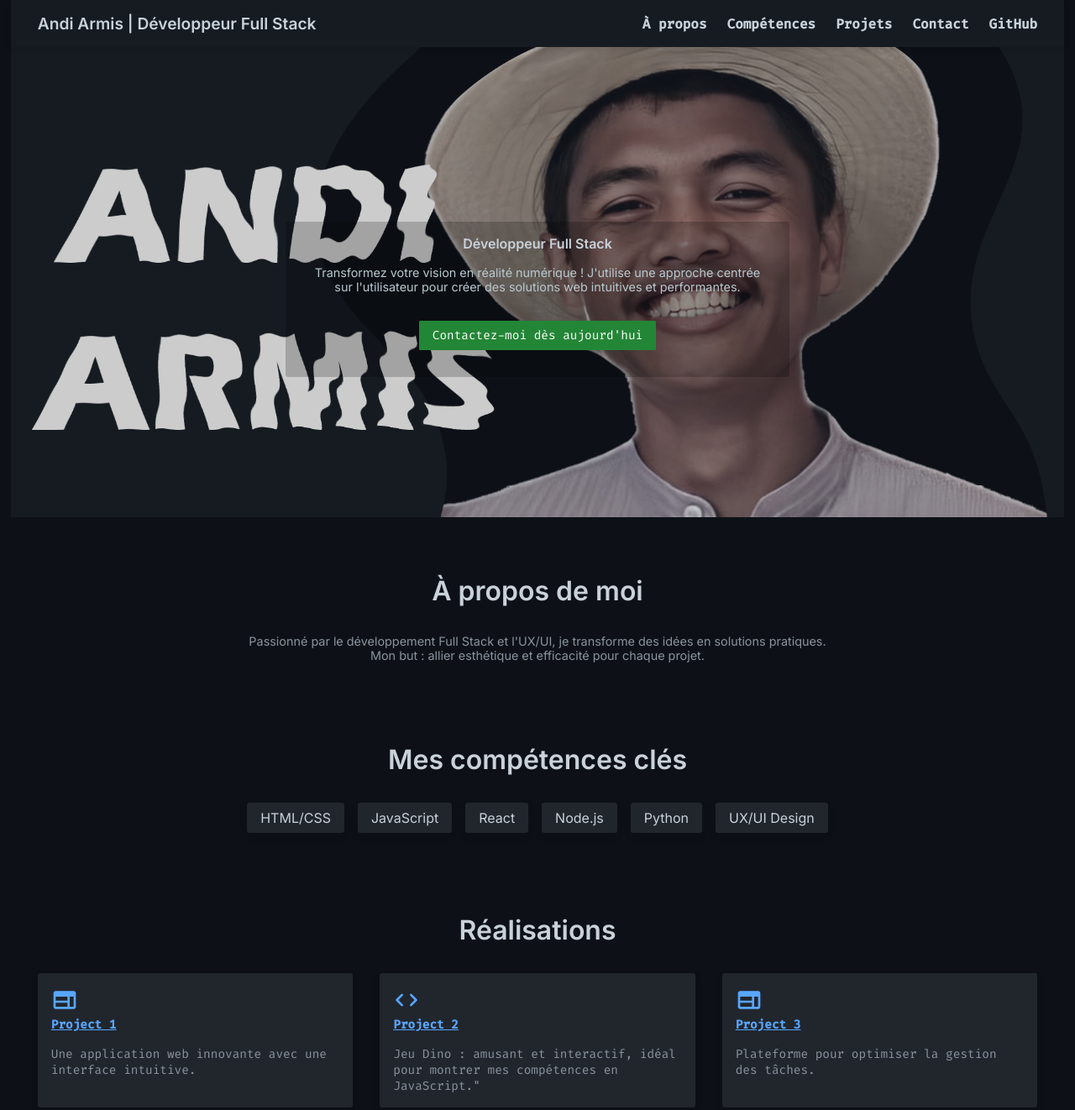
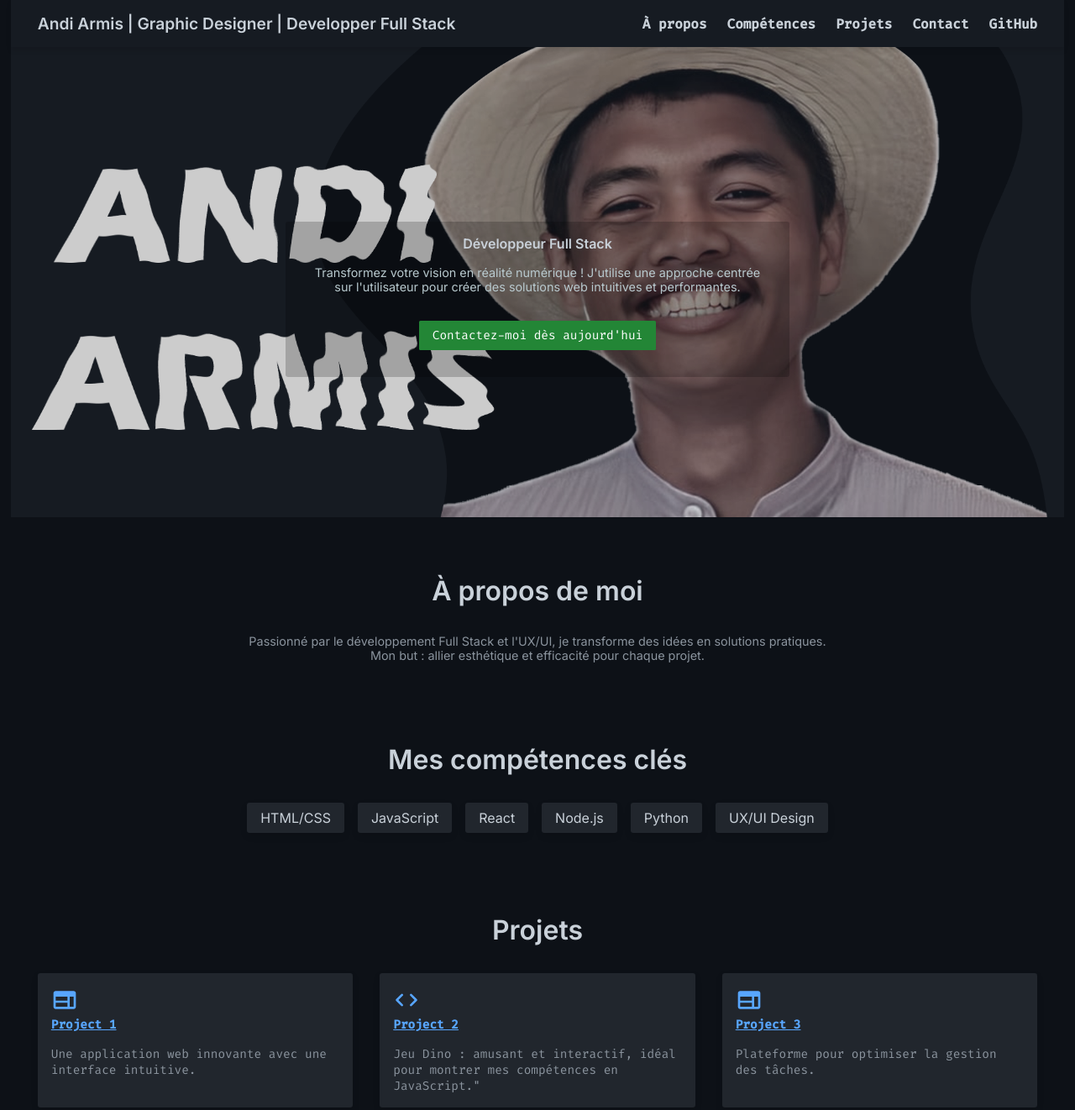
Before and after one commit to midium-aerende/Andi-Armis-Portfolio, a plain HTML site: page index.html in a window 1280 px wide. Shown: the top 1322 px of the page at 84% size. Drawn offline with Linux system fonts and the light colour scheme.

Commit message:
Add files via upload

```diff
--- a/index.html
+++ b/index.html
@@ -4,7 +4,7 @@
 <head>
   <meta charset="UTF-8">
   <meta name="viewport" content="width=device-width, initial-scale=1.0">
-  <title>Andi-Armis | Développeur Full Stack</title>
+  <title>Andi-Armis</title>
   <link href="https://fonts.googleapis.com/icon?family=Material+Icons" rel="stylesheet">
   <link href="https://fonts.googleapis.com/css2?family=Fira+Code:wght@400;500&family=Inter:wght@400;600&display=swap" rel="stylesheet">
 
@@ -655,7 +655,7 @@
 <body>
 
   <header>
-    <h1>Andi Armis | Développeur Full Stack</h1>
+    <h1>Andi Armis | Graphic Designer | Developper Full Stack</h1>
     <button class="menu-btn" id="menuBtn"><svg xmlns="http://www.w3.org/2000/svg" width="30" height="20" viewBox="0 0 30 20">
         <rect x="0" y="0" width="30" height="4" rx="2" fill="#c9d1d9" />
         <rect x="0" y="8" width="30" height="4" rx="2" fill="#c9d1d9" />
@@ -713,7 +713,7 @@
   </div>
 
   <section id="projects" class="section">
-    <h2>Réalisations</h2>
+    <h2>Projets</h2>
     <div class="project-cards">
       <div class="card">
         <div class="material-icons"><svg xmlns="http://www.w3.org/2000/svg" height="2rem" viewBox="0 -960 960 960" width="2rem" fill="#58a6ff">
```
